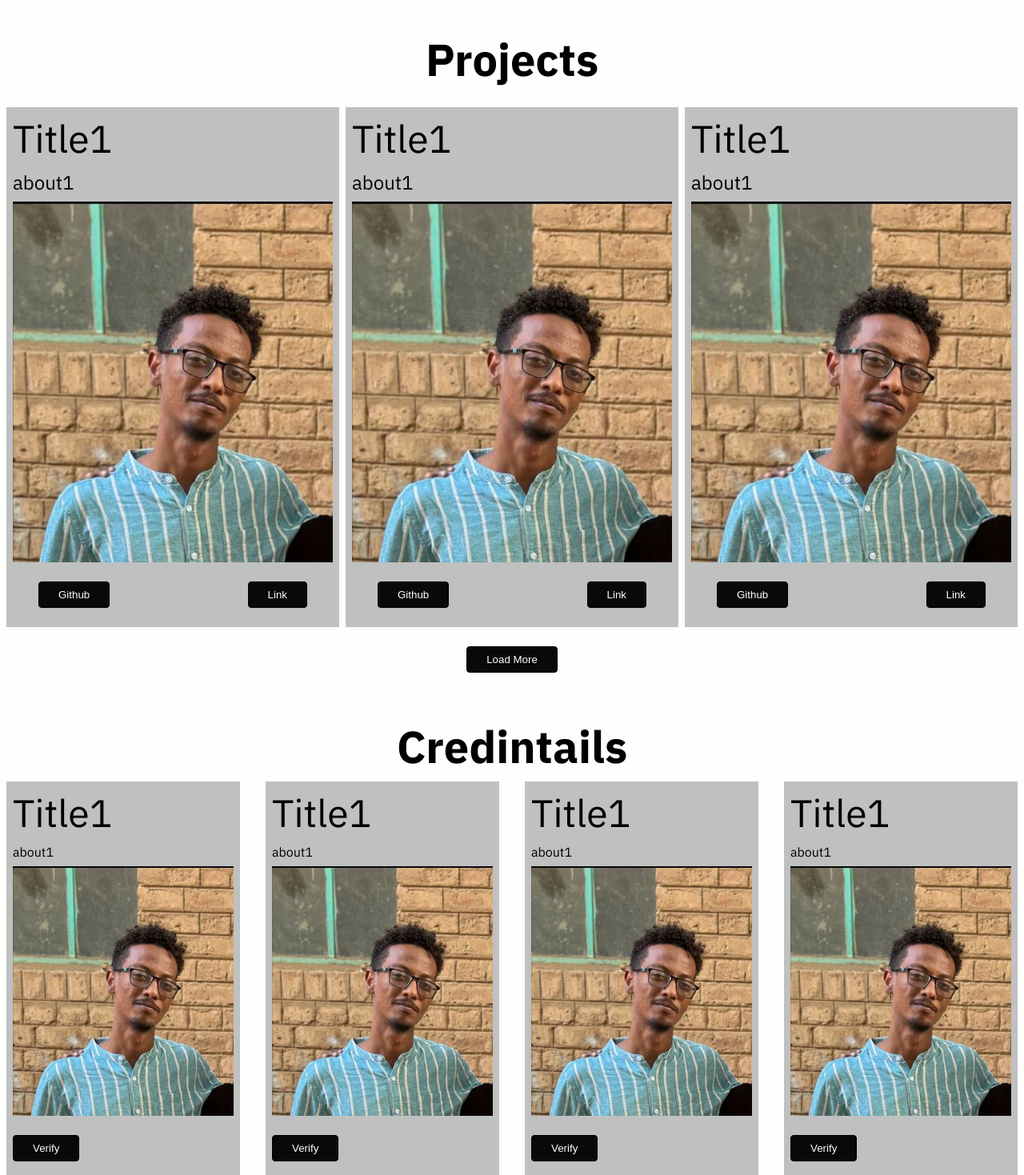
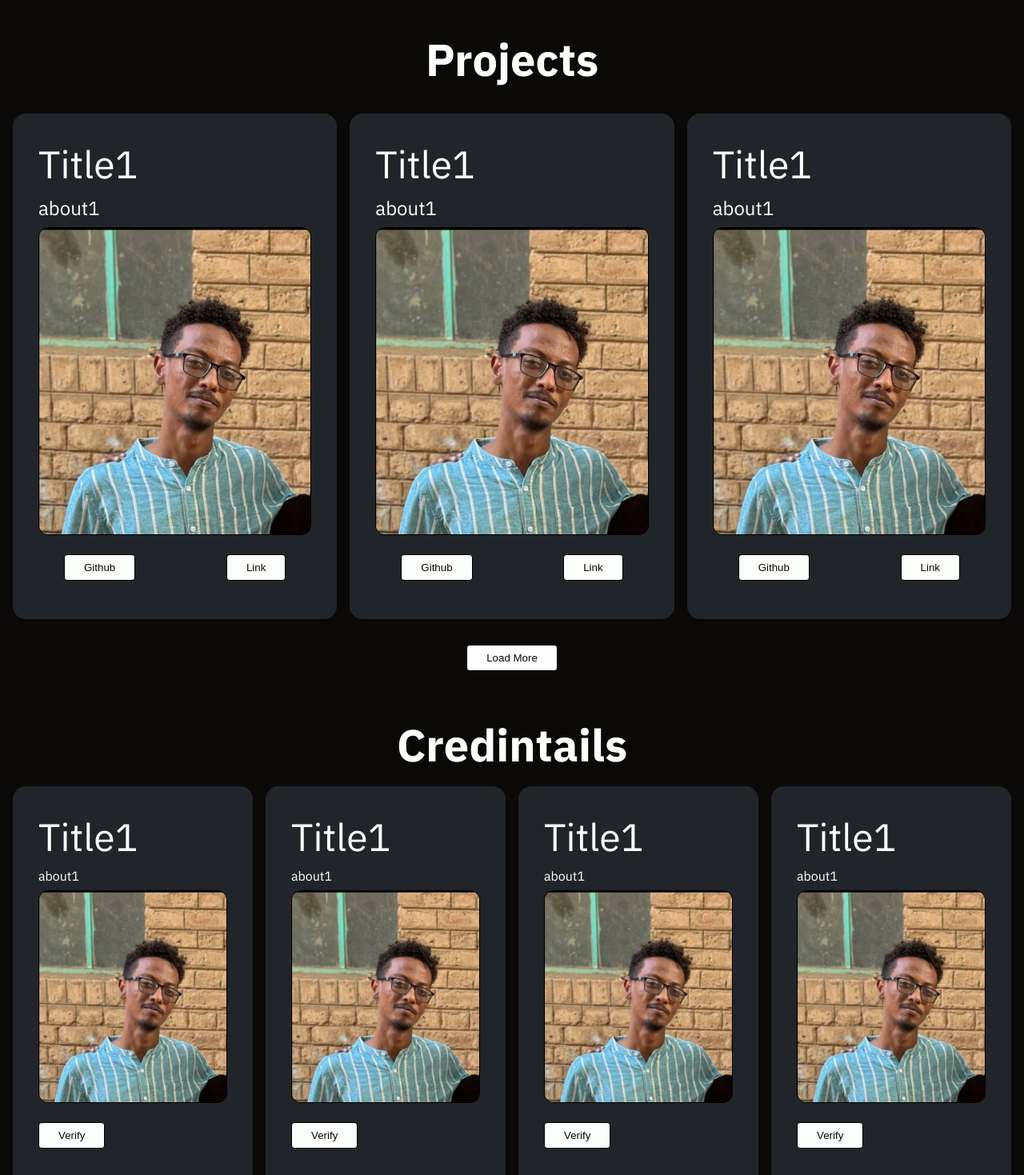
Before and after one commit to neet-007/portfolio, a React (Vite) app: page / in a window 1280 px wide. Shown: the part 560-2029 px from the top of the page at 80% size. Built offline with nearby package versions, Linux system fonts and the light colour scheme.

Commit message:
added the basics for the fade in hook

```diff
--- a/src/App.css
+++ b/src/App.css
@@ -4,10 +4,10 @@
   font-family: "IBM Plex Sans", system-ui, serif;
   --dark-primary: #0a0908;
   --dark-secondary: #fdfffc;
-  --dark-gray: #2d3142;
+  --dark-gray: #212529;
   --light-primary: #fdfffc;
   --light-secondary: #0a0908;
-  --light-gray: #bfc0c0;
+  --light-gray: #e9ecef;
 }
 
 *,
@@ -109,6 +109,26 @@ a {
 
 .button:disabled {
   cursor: not-allowed;
+}
+
+.b-1-solid-black {
+  border: 1px solid black;
+}
+
+.b-radius-25 {
+  border-radius: 0.25rem;
+}
+
+.b-radius-50 {
+  border-radius: 0.50rem;
+}
+
+.b-radius-75 {
+  border-radius: 0.75rem;
+}
+
+.b-radius-1 {
+  border-radius: 1rem;
 }
 
 .flex {
@@ -382,6 +402,21 @@ a {
   padding-bottom: 4.5rem;
 }
 
+.fade-in {
+  transition: opacity 500ms ease-in-out, transform 400ms ease-in-out;
+}
+
+.fade-in[data-appear="false"] {
+  transform: translateY(-40%);
+  opacity: 0;
+}
+
+.fade-in[data-appear="true"] {
+  transform: translateY(0%);
+  opacity: 1;
+}
+
+
 @media only screen and (min-width: 700px) and (max-width:999px) {
   .g-t-columns-3-1fr {
     grid-template-columns: repeat(2, 1fr);
--- a/src/components/Credintails.tsx
+++ b/src/components/Credintails.tsx
@@ -1,14 +1,18 @@
-import React, { FC, ComponentProps } from "react";
+import React, { FC, ComponentProps, useRef } from "react";
 import { useThemeContext } from "../context/themeContext";
 import { Button } from "./Button";
+import { useFadeIn } from "../hooks/fadeIn";
 
 const Credential: FC<ComponentProps<"div"> & { title: string, about: string, img: string, theme: "light" | "dark" }> = ({
   title, about, theme
 }) => {
 
   return (
-    <div className={`flex f-d-column gap-1 w-100 p-1 ${theme === "light" ?
-      "bg-light-gray" : "bg-dark-gray"}`}>
+    <div className={`flex f-d-column gap-1 w-100 p-4 b-radius-1 p-4
+        ${theme === "light" ?
+        "bg-light-gray" : "bg-dark-gray"}
+        fade-in`}
+      data-appear="false">
       <div className="f-size-sm cap">
         {title}
       </div>
@@ -16,7 +20,7 @@ const Credential: FC<ComponentProps<"div"> & { title: string, about: string, img
         {about}
       </div>
       <div>
-        <img src="/profile1.jpg" alt="" />
+        <img src="/profile1.jpg" alt="" className="b-1-solid-black b-radius-75" />
       </div>
       <a href="" className="p-y-2 ">
         <Button theme={theme} className="animate-bg-color">
@@ -30,10 +34,14 @@ const Credential: FC<ComponentProps<"div"> & { title: string, about: string, img
 
 export const Credintails: FC<ComponentProps<"div">> = () => {
   const { theme } = useThemeContext();
+  const containerRef = useRef<HTMLDivElement>(null);
+
+  useFadeIn(containerRef);
+
   return (
     <div className="flex f-d-column">
       <div className="bold-800 cap f-size-m align-self-center">Credintails</div>
-      <div className="grid g-t-columns-4-1fr gap-4 p-1 place-items-center">
+      <div className="grid g-t-columns-4-1fr gap-2 p-2 place-items-center" ref={containerRef}>
         {[
           { title: "title1", about: "about1", img: "" },
           { title: "title1", about: "about1", img: "" },
--- a/src/components/Projects.tsx
+++ b/src/components/Projects.tsx
@@ -1,23 +1,24 @@
-import React, { FC, ComponentProps, useState } from "react";
+import React, { FC, ComponentProps, useState, useRef, useEffect } from "react";
 import { PROJECTS } from "../constants";
 import { useThemeContext } from "../context/themeContext";
 import { Button } from "./Button";
+import { useFadeIn } from "../hooks/fadeIn";
 
 const Project: FC<ComponentProps<"div"> & { title: string, about: string, img: string, theme: "light" | "dark" }> = ({
   title, about, theme
 }) => {
 
   return (
-    <div className={`flex f-d-column gap-1 w-100 p-1
+    <div className={`flex f-d-column gap-1 w-100 p-1 b-radius-1 p-4
                     ${theme === "light" ? "bg-light-gray" :
         "bg-dark-gray"}
-        `}>
+        fade-in`} data-appear="false">
       <div className="f-size-sm cap">
         {title}
       </div>
       <p dangerouslySetInnerHTML={{ __html: about }}></p>
       <div>
-        <img src="/profile1.jpg" alt="" />
+        <img src="/profile1.jpg" alt="" className="b-1-solid-black b-radius-75" />
       </div>
       <div className="flex justify-content-between p-x-4 p-y-2">
         <a href="" >
@@ -39,11 +40,14 @@ const Project: FC<ComponentProps<"div"> & { title: string, about: string, img: s
 export const Projects: FC<ComponentProps<"div">> = () => {
   const [numElems, setNumElems] = useState<number>(3);
   const { theme } = useThemeContext();
+  const containerRef = useRef<HTMLDivElement>(null);
+
+  useFadeIn(containerRef);
 
   return (
     <div className="flex f-d-column gap-2">
       <div className="bold-800 cap f-size-m align-self-center">projects</div>
-      <div className="grid g-t-columns-3-1fr gap-1 p-1 place-items-center">
+      <div className="grid g-t-columns-3-1fr gap-2 p-2 place-items-center" ref={containerRef}>
         {PROJECTS.map((v, i) => {
           if (i + 1 > numElems) {
             return null
--- a/src/context/themeContext.tsx
+++ b/src/context/themeContext.tsx
@@ -13,7 +13,7 @@ const INITIAL_STATE = {
 const themeContext = createContext<ThemeContextType>(INITIAL_STATE);
 
 export const ThemeContextProvider: React.FC<ComponentProps<"div">> = ({ children }) => {
-  const [theme, setTheme] = useState<"dark" | "light">("light");
+  const [theme, setTheme] = useState<"dark" | "light">("dark");
 
   function toggleTheme() {
     setTheme(prev => prev === "light" ? "dark" : "light")
--- /dev/null
+++ b/src/hooks/fadeIn.tsx
@@ -0,0 +1,30 @@
+import { useEffect, RefObject } from "react";
+
+export function useFadeIn(ref: RefObject<HTMLElement>): void {
+  useEffect(() => {
+    if (!ref.current) {
+      return;
+    }
+
+    const observer = new IntersectionObserver(
+      (entries, observer_) => {
+        entries.forEach(entry => {
+          if (!entry.isIntersecting) {
+            return;
+          }
+          entry.target.setAttribute("data-appear", "true");
+          observer_.unobserve(entry.target);
+        });
+      },
+      {
+        threshold: 0.75,
+      }
+    );
+
+    const children = ref.current.children;
+    for (let i = 0; i < children.length; i++) {
+      // Casting children[i] to HTMLElement to satisfy TypeScript
+      observer.observe(children[i] as HTMLElement);
+    }
+  }, [ref]);
+}
```
